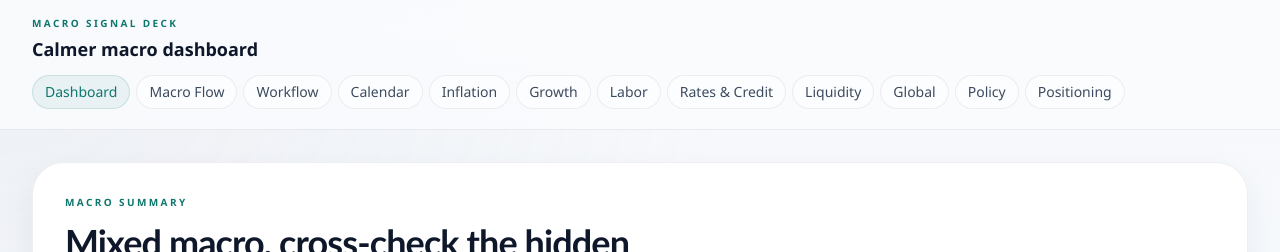
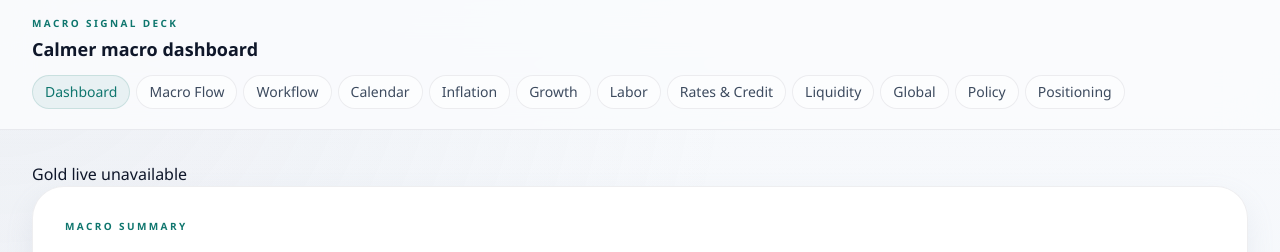
Before and after one commit to gosmain123/macro-dashboard-youngwoo, a Next.js app: page / in a window 1280 px wide. Shown: the top 252 px of the page. Built offline with nearby package versions, Linux system fonts and the light colour scheme; no server answers; the database is empty.

Commit message:
Update page.tsx

```diff
--- a/app/page.tsx
+++ b/app/page.tsx
@@ -1,10 +1,16 @@
 import { DashboardHome } from "@/components/dashboard-home";
 import { getDashboardPayload } from "@/lib/dashboard";
+import { LiveGoldQuote } from "@/components/live-gold-quote";
 
 export const revalidate = 60;
 
 export default async function HomePage() {
   const payload = await getDashboardPayload();
 
-  return <DashboardHome payload={payload} />;
+  return (
+    <>
+      <LiveGoldQuote />
+      <DashboardHome payload={payload} />
+    </>
+  );
 }
```
